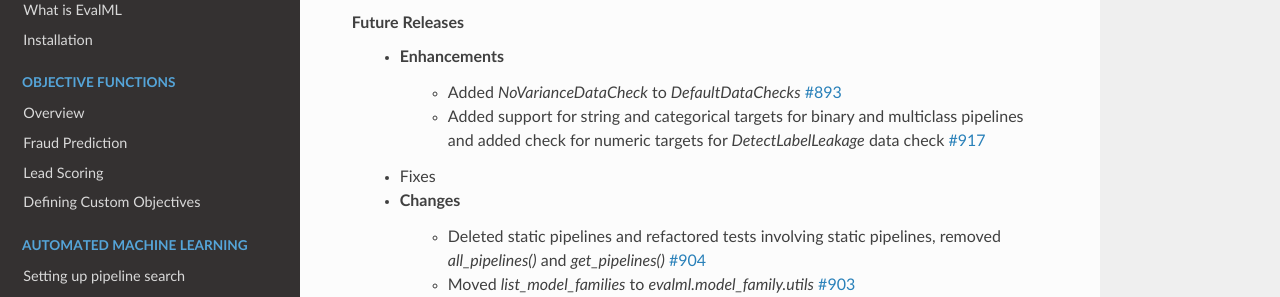
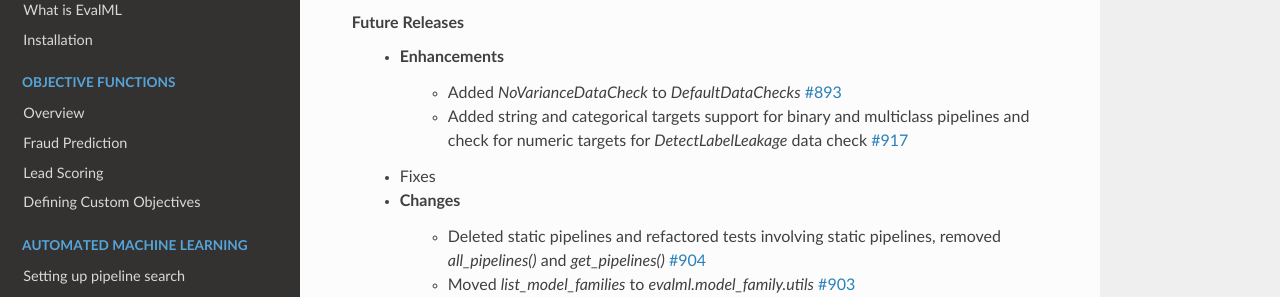
Before and after one commit to alteryx/evalml, a Sphinx documentation site: the page built from docs/source/changelog.rst, in a window 1280 px wide and 900 px high. Shown: the part 146-443 px from the top of the window. Built offline with Sphinx 7.4.7 and the Read the Docs theme 2.0.0, drawn with Linux system fonts in a browser that asks for light colours; comment, search, counter and statistics services are not loaded.

Commit message:
change wording for changelog

```diff
--- a/docs/source/changelog.rst
+++ b/docs/source/changelog.rst
@@ -6,7 +6,7 @@
 **Future Releases**
     * Enhancements
         * Added `NoVarianceDataCheck` to `DefaultDataChecks` :pr:`893`
-        * Added support for string and categorical targets for binary and multiclass pipelines and added check for numeric targets for `DetectLabelLeakage` data check :pr:`917`
+        * Added string and categorical targets support for binary and multiclass pipelines and check for numeric targets for `DetectLabelLeakage` data check :pr:`917`
     * Fixes
     * Changes
         * Deleted static pipelines and refactored tests involving static pipelines, removed `all_pipelines()` and `get_pipelines()` :pr:`904`
```
